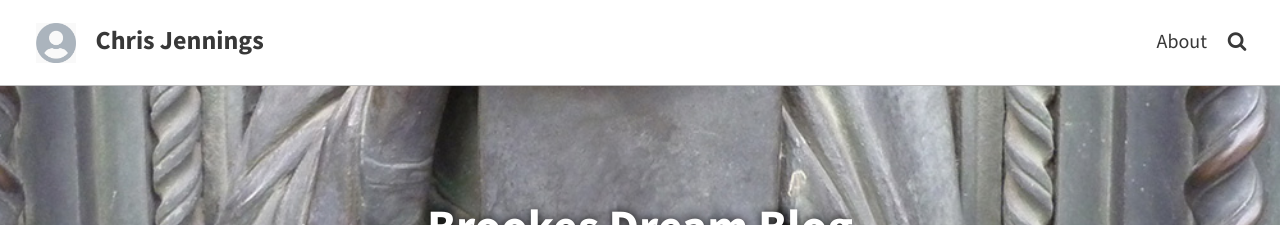
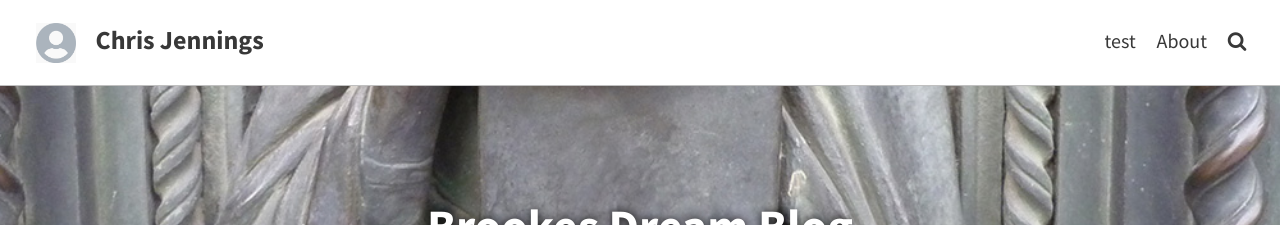
Before and after one commit to eyescroll/eyescroll.github.io, a Jekyll site: the page built from index.html, in a window 1280 px wide and 900 px high. Shown: the top 225 px of the window. Built offline with Jekyll 4.4.1, drawn with Linux system fonts in a browser that asks for light colours; the list of posts is cut into pages by our own code.

Commit message:
Update Settings “settings”

```diff
--- a/_data/settings.yml
+++ b/_data/settings.yml
@@ -33,3 +33,7 @@ menuitems:
     - name: Editor
       siteurl: /admin/
       tab: false
+items:
+  - name: test
+    siteurl: google.com
+    tab: true
```
